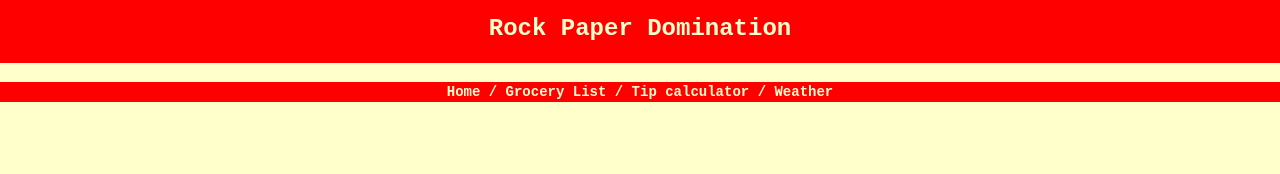
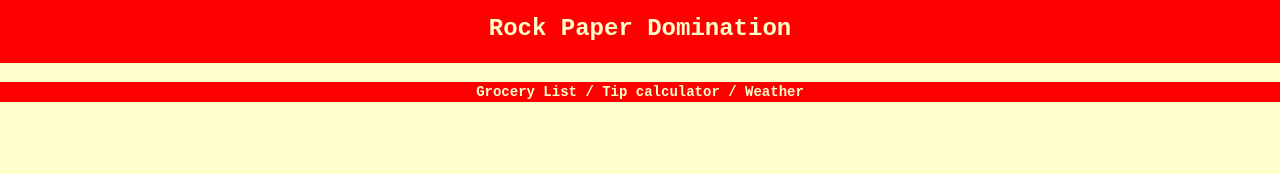
Before and after one commit to JacobGiboney/Web_App_Zeal_Intern, a plain HTML site: page spRPS/secretproject.html in a window 1280 px wide. Shown: the top 174 px of the page. Drawn offline with Linux system fonts and the light colour scheme.

Commit message:
changed nav fucntion to isolate the projects

```diff
--- a/spRPS/secretproject.html
+++ b/spRPS/secretproject.html
@@ -16,9 +16,6 @@
                      > -->
         </header>
         <h4 class="secondary-header">
-            <a href="../index.html">
-            Home
-            </a> /
             <a href="https://first-zeal-voyage.vercel.app/">
                 Grocery List
             </a> /
```
